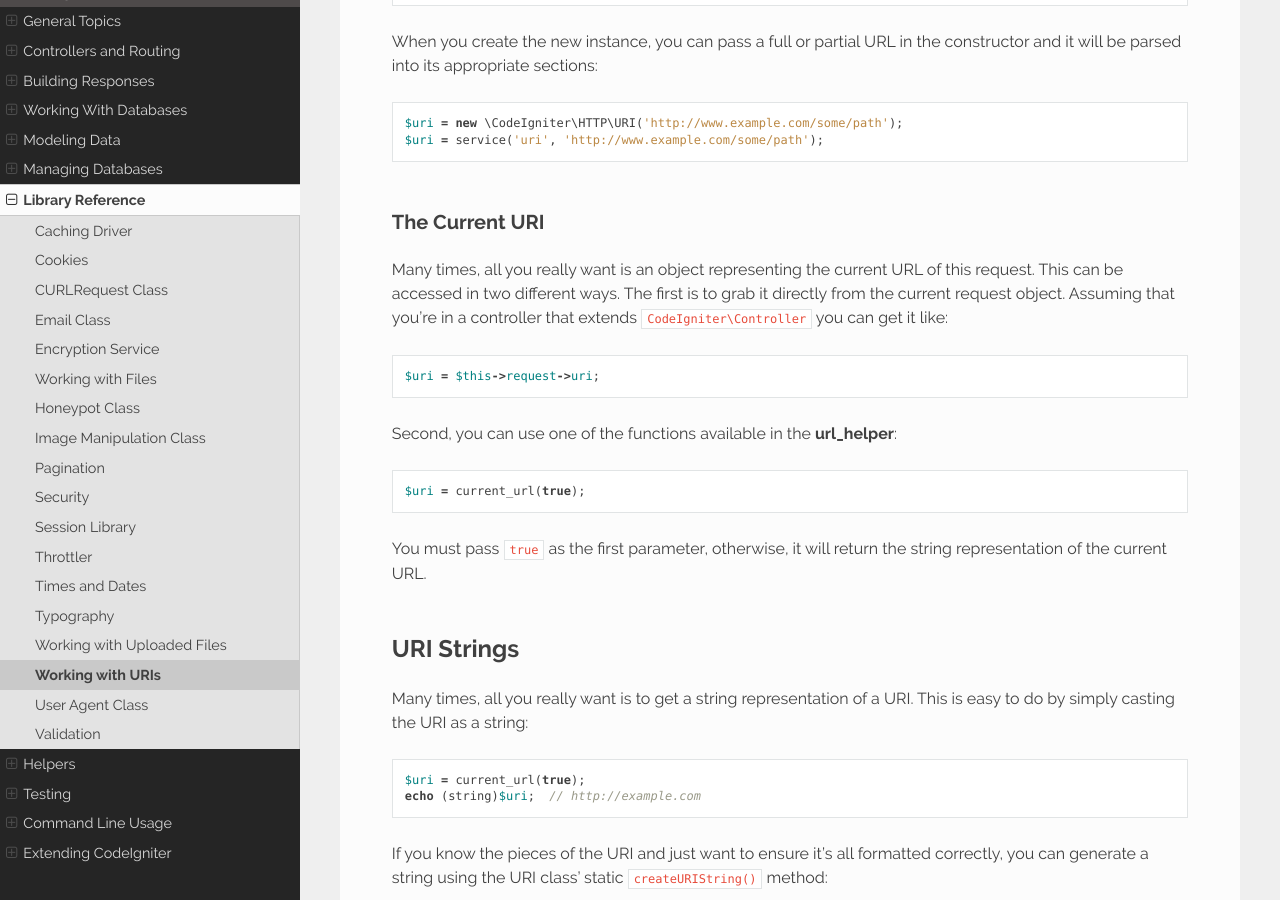
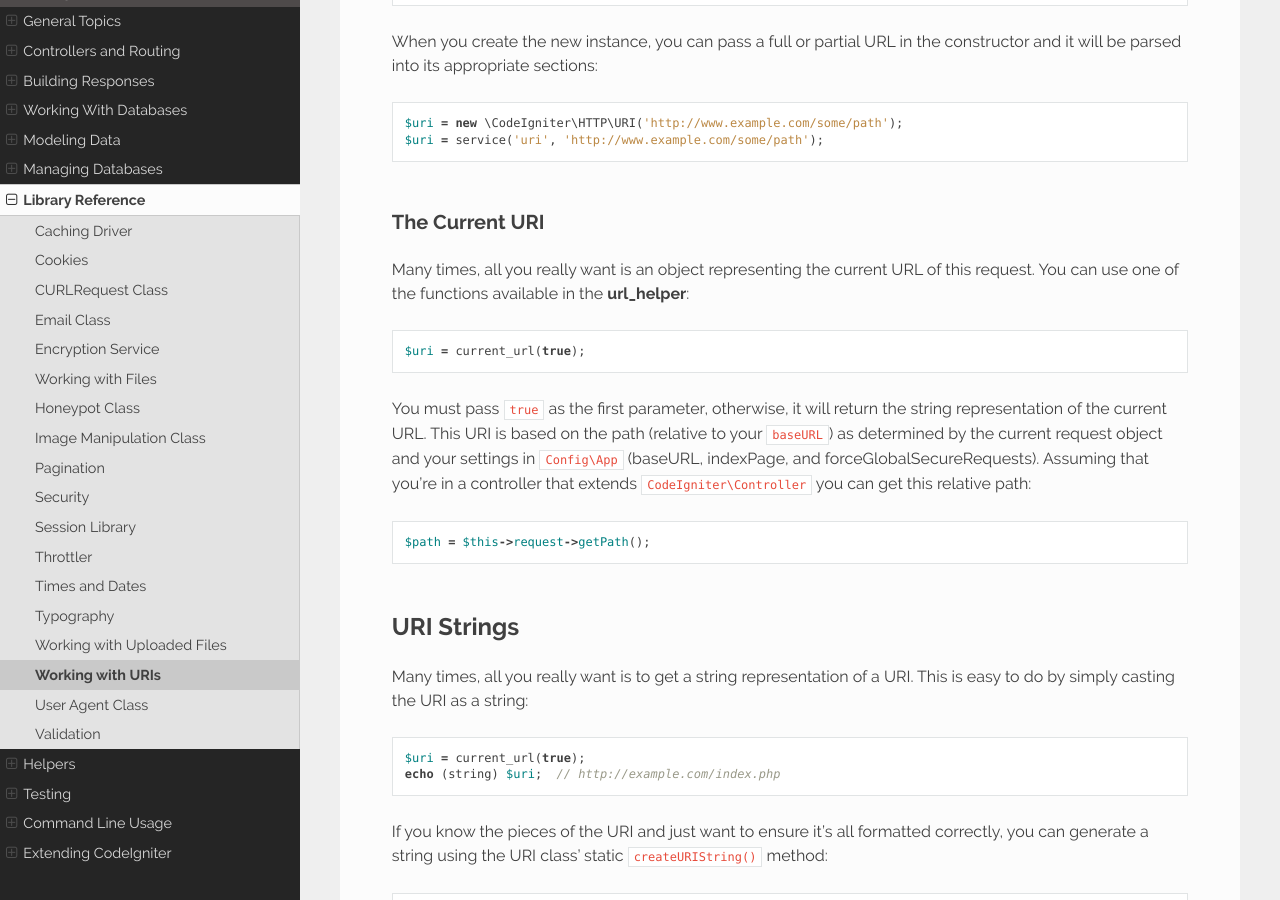
Before and after one commit to NEKOGET/ci4_user_guide_src, a Sphinx documentation site: the page built from source/libraries/uri.rst, in a window 1280 px wide and 900 px high, scrolled down 889 px. Built offline with Sphinx 7.4.7 and the Read the Docs theme 2.0.0, drawn with Linux system fonts in a browser that asks for light colours.

Commit message:
[ci skip] Update UG for changes

```diff
--- a/source/libraries/uri.rst
+++ b/source/libraries/uri.rst
@@ -31,17 +31,17 @@ into its appropriate sections::
 The Current URI
 ---------------
 
-Many times, all you really want is an object representing the current URL of this request. This can be accessed
-in two different ways. The first is to grab it directly from the current request object. Assuming that you're in
-a controller that extends ``CodeIgniter\Controller`` you can get it like::
-
-	$uri = $this->request->uri;
-
-Second, you can use one of the functions available in the **url_helper**::
+Many times, all you really want is an object representing the current URL of this request.
+You can use one of the functions available in the **url_helper**::
 
 	$uri = current_url(true);
 
 You must pass ``true`` as the first parameter, otherwise, it will return the string representation of the current URL.
+This URI is based on the path (relative to your ``baseURL``) as determined by the current request object and
+your settings in ``Config\App`` (baseURL, indexPage, and forceGlobalSecureRequests).
+Assuming that you're in a controller that extends ``CodeIgniter\Controller`` you can get this relative path::
+
+	$path = $this->request->getPath();
 
 ===========
 URI Strings
@@ -51,7 +51,7 @@ Many times, all you really want is to get a string representation of a URI. This
 the URI as a string::
 
 	$uri = current_url(true);
-	echo (string)$uri;  // http://example.com
+	echo (string) $uri;  // http://example.com/index.php
 
 If you know the pieces of the URI and just want to ensure it's all formatted correctly, you can generate a string
 using the URI class' static ``createURIString()`` method::
```
Also changed, not shown: source/changelogs/v4.1.2.rst (+7 -0 lines), source/helpers/url_helper.rst (+5 -2 lines).
